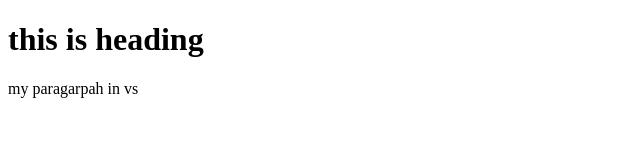
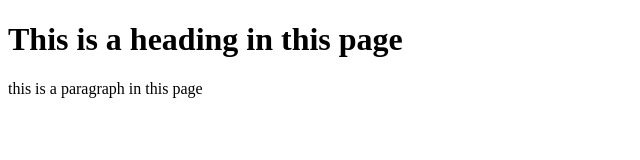
Before and after one commit to abdullahhchh/HTML-Course, a plain HTML site: page index.html in a window 1280 px wide. Shown: the whole page, without its empty margins (0-640 px from the left). Drawn offline with Linux system fonts and the light colour scheme.

Commit message:
Add files via upload

```diff
--- a/index.html
+++ b/index.html
@@ -2,13 +2,15 @@
 <html lang="en">
 <head>
     <meta charset="UTF-8">
+    <meta http-equiv="X-UA-Compatible" content="IE=edge">
     <meta name="viewport" content="width=device-width, initial-scale=1.0">
-    <title>Document</title>
+    <title>abdullah website</title>
 </head>
 <body>
-    <h1>this is heading </h1>
-    <p>my paragarpah  in vs  </p>
 
+    <h1>This is a heading in this page </h1>
+
+    <p>this is a paragraph in this page </p>
 
 </body>
 </html>
```
